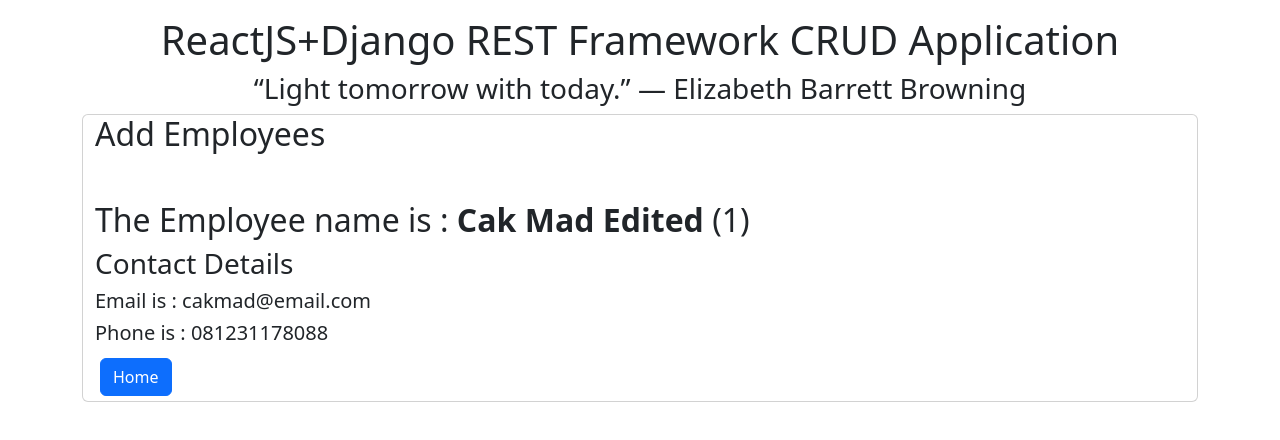
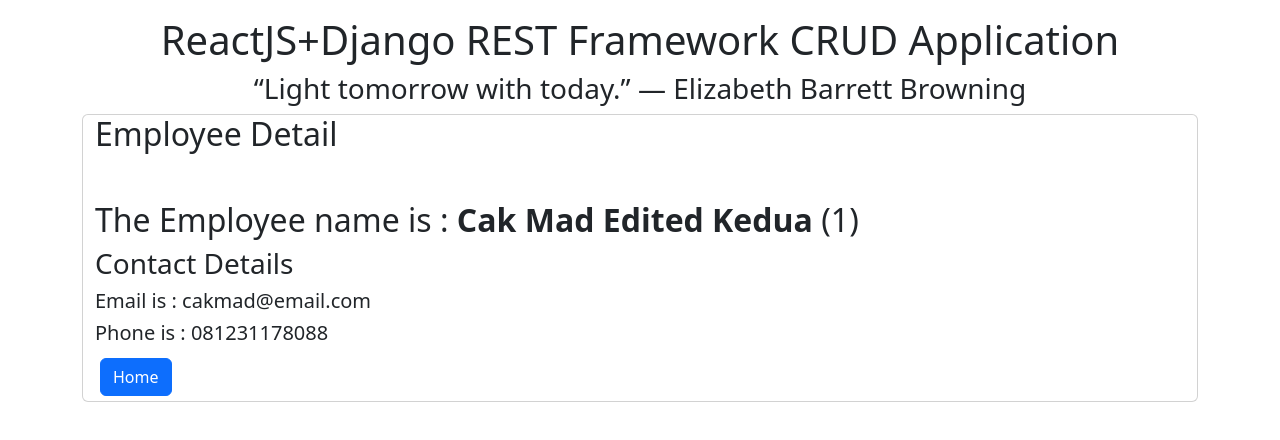
Before and after one commit to moh-ariful/React-js-CRUD-Django-REST-Framework-Application, a React (Create React App) app: page /employee/detail/1 in a window 1280 px wide. Shown: the top 440 px of the page. Built offline with nearby package versions, Linux system fonts and the light colour scheme; data requests are answered from the project's data file.

Commit message:
Updating listing component

```diff
--- a/db.json
+++ b/db.json
@@ -1,24 +1,30 @@
 {
-  "employee": [
+  "api": [
     {
       "id": 1,
-      "name": "Cak Mad Edited",
+      "name": "Cak Mad Edited Kedua",
       "email": "cakmad@email.com",
       "phone": "081231178088"
     },
     {
+      "id": 2,
       "name": "Slamet",
       "email": "slamet@gmail.com",
       "phone": "0815571057",
-      "active": true,
-      "id": 3
+      "active": true
     },
     {
+      "id": 3,
       "name": "Bagong Hebat",
       "email": "bagong@email.com",
       "phone": "0815561507",
-      "active": true,
-      "id": 4
+      "active": true
+    },
+    {
+      "id": 4,
+      "name": "Nunung Cantiq Sekali",
+      "email": "nunung@gmail.com",
+      "phone": "08123456789"
     }
   ]
 }
--- a/package.json
+++ b/package.json
@@ -19,7 +19,7 @@
     "build": "react-scripts build",
     "test": "react-scripts test",
     "eject": "react-scripts eject",
-    "server": "json-server --watch db.json --port 7000"
+    "server": "json-server --watch db.json --port 8000"
   },
   "eslintConfig": {
     "extends": [
--- a/src/EmpCreate.js
+++ b/src/EmpCreate.js
@@ -18,7 +18,7 @@
       const empdata={name,email,phone,active};
 
 
-      fetch("http://localhost:7000/employee",{
+      fetch("http://localhost:8000/api/",{
         method:"POST",
         headers:{"content-type":"application/json"},
         body:JSON.stringify(empdata)
--- a/src/EmpDetail.js
+++ b/src/EmpDetail.js
@@ -8,7 +8,7 @@
     const [empdata, empdatachange] = useState({});
 
     useEffect(() => {
-        fetch("http://localhost:7000/employee/" + empid).then((res) => {
+        fetch("http://localhost:8000/api/" + empid).then((res) => {
             return res.json();
         }).then((resp) => {
             empdatachange(resp);
@@ -25,7 +25,7 @@
 
             <div className="card row" style={{ "textAlign": "left" }}>
                 <div className="card-title">
-                    <h2>Add Employees</h2>
+                    <h2>Employee Detail</h2>
                 </div>
                 <div className="card-body"></div>
 
--- a/src/EmpEdit.js
+++ b/src/EmpEdit.js
@@ -7,7 +7,7 @@
     //const [empdata, empdatachange] = useState({});
 
     useEffect(() => {
-        fetch("http://localhost:7000/employee/" + empid).then((res) => {
+        fetch("http://localhost:8000/api/" + empid).then((res) => {
             return res.json();
         }).then((resp) => {
             idchange(resp.id);
@@ -35,7 +35,7 @@
       const empdata={id,name,email,phone,active};
 
 
-      fetch("http://localhost:7000/employee/"+empid,{
+      fetch("http://localhost:8000/api/"+empid+"/",{
         method:"PUT",
         headers:{"content-type":"application/json"},
         body:JSON.stringify(empdata)
--- a/src/EmpListing.js
+++ b/src/EmpListing.js
@@ -17,7 +17,7 @@
 
 const Removefunction = (id) => {
   if (window.confirm('Are you sure to delete it?')) {
-      fetch("http://localhost:7000/employee/" + id, {
+      fetch("http://localhost:8000/api/" + id, {
           method: "DELETE"
       }).then((res) => {
           alert('Deleted successfully.')
@@ -29,7 +29,7 @@
 }
 
   useEffect(() => {
-    fetch("http://localhost:7000/employee")
+    fetch("http://localhost:8000/api/")
       .then((res) => {
         return res.json();
       })
```
Also changed, not shown: src/Cadangan.js (line endings or trailing spaces).
